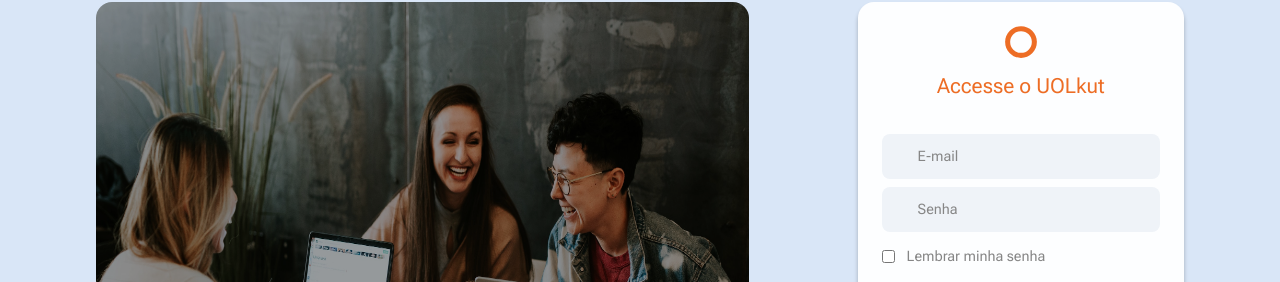
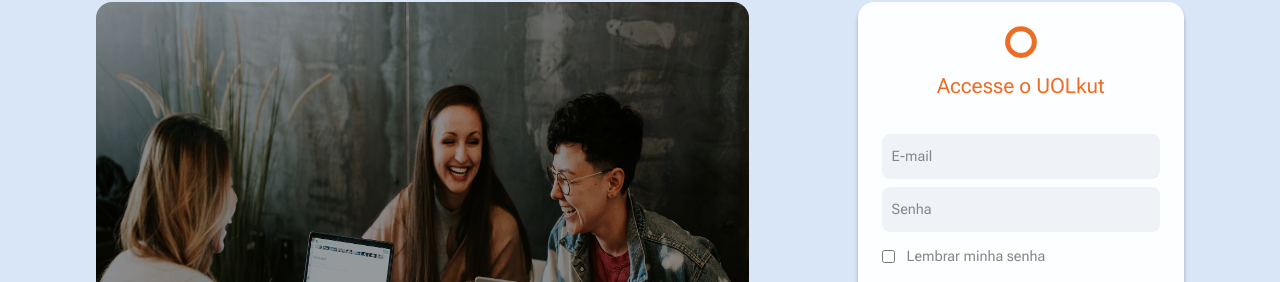
Before and after one commit to gpurplem/social-network-uolkut, a React (Create React App) app in the folder uolkut/: page / in a window 1280 px wide. Shown: the part 214-496 px from the top of the page. Built offline with nearby package versions, Linux system fonts and the light colour scheme.

Commit message:
improved relationship field

```diff
--- a/uolkut/src/components/accessFormCard.css
+++ b/uolkut/src/components/accessFormCard.css
@@ -47,12 +47,11 @@
     background-color: #EFF3F8;
     border-radius: 8px;
     margin: 4px 0;
-    padding: 15px 20px;
+    padding: 15px 10px;
     border: none;
 }
 
 input::placeholder {
-    padding-left: 16px;
     color: #868686;
     font-family: Roboto Flex;
     font-size: var(--font-small);
@@ -193,6 +192,7 @@
     appearance: none;
     -webkit-appearance: none;
     -moz-appearance: none;
+
     background-color: #EFF3F8;
     border-radius: 8px;
     margin: 4px 0;
@@ -202,14 +202,14 @@
     align-self: self-end;
     color: #868686 !important;
     font-family: Roboto Flex;
-    font-size: var(--font-small);
+    font-size: calc(var(--font-small) - 1.5px);
     font-style: normal;
     font-weight: 400;
     line-height: normal;
     background-image: url('../assets/select-arrowdown.svg');
     background-repeat: no-repeat;
-    background-position: 90% center;
-    background-size: 15px 15px;
+    background-position: 95% center;
+    background-size: 13px 13px;
     color: #333;
 }
 
@@ -263,7 +263,6 @@
 @media screen and (max-width: 1279px) {
     .card-body__select {
         width: 50%;
-        font-size: var(--font-smallest);
     }
 
     .card-body__date-text {
```
